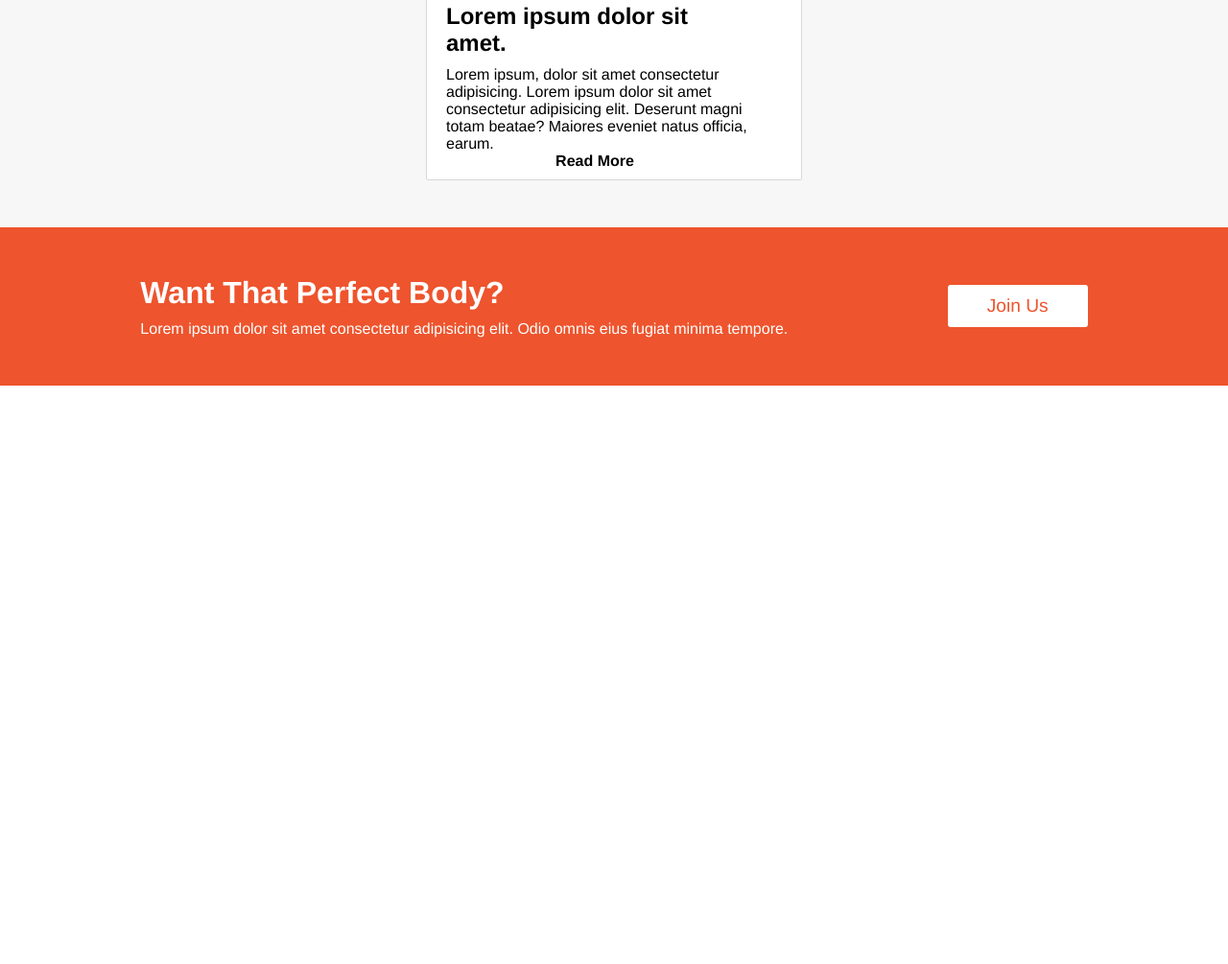
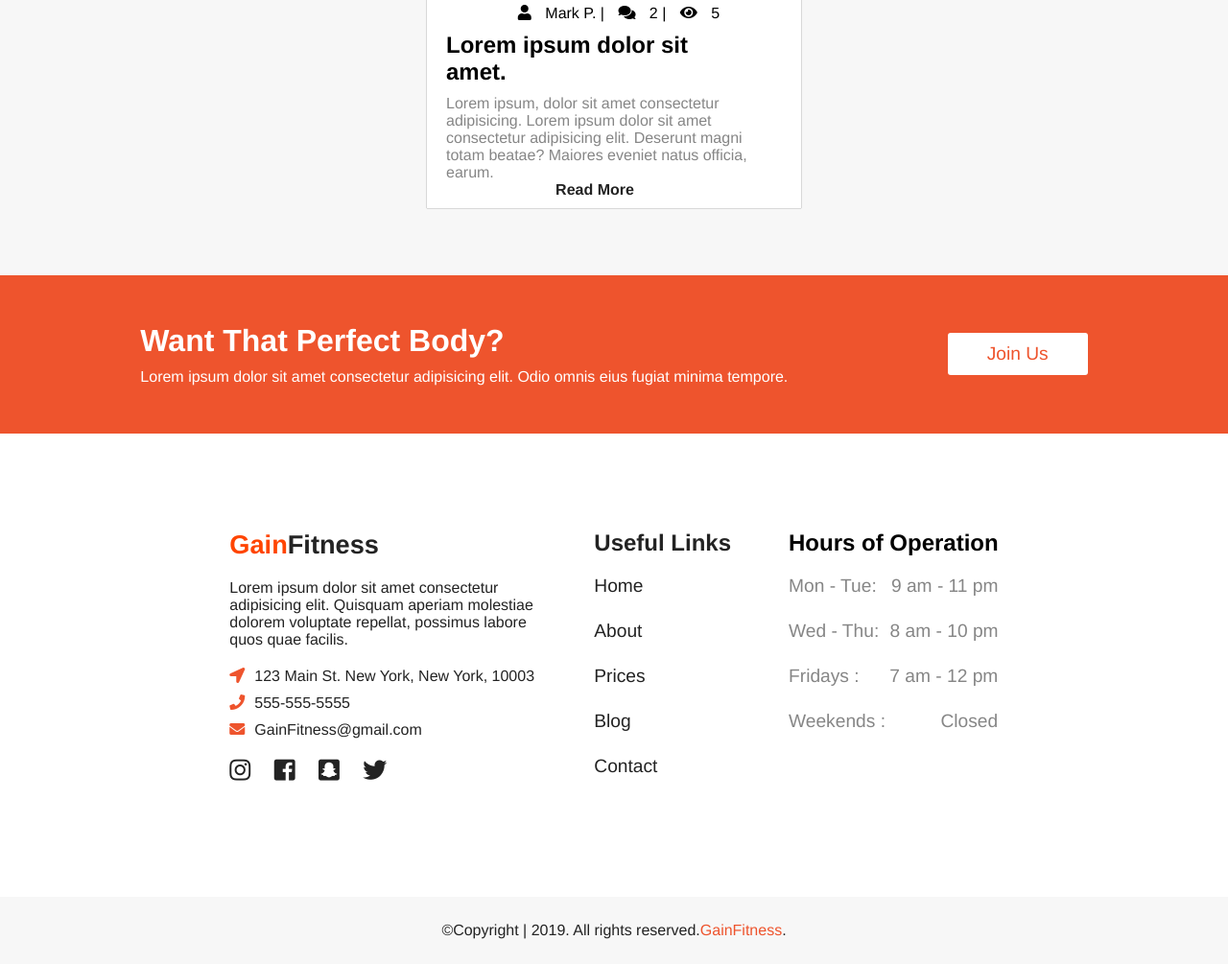
Before and after one commit to yeg003/yeg003.github.io, a plain HTML site: page index.html in a window 1280 px wide. Shown: the part 5066-6071 px from the top of the page at 96% size. Before the commit the page ends 5468 px from the top, so only its background shows below. Drawn offline with Linux system fonts and the light colour scheme; a script that the page names is missing.

Commit message:
Add files via upload
updated files

```diff
--- a/CSS/blog-section.css
+++ b/CSS/blog-section.css
@@ -6,7 +6,7 @@
     justify-items: center;
     padding-top: 40px;
     margin: 0 auto;
-    padding-bottom: 50px;
+    padding: 50px 0px;;
     text-align: center;
     }
 
@@ -30,6 +30,7 @@
     color: #868686;
     padding-bottom: 50px;
     line-height: 1.7;
+
 }
 
 #blog-section .blog-wrapper{
@@ -39,7 +40,7 @@
 }
 
 #blog-section .blog-box{
-    margin: 0px 20px;
+    margin: 0px 20px 20px 20px;
    background-color: white;
    box-shadow: -webkit-box-shadow: 0px 0px 1px 0px rgba(0,0,0,0.75);
    -moz-box-shadow: 0px 0px 1px 0px rgba(0,0,0,0.75);
@@ -84,18 +85,25 @@ border-radius: 2px;
 
     width: 350px;
 }
-
-#blog-section .blog-box .blog-content .blog-text{
-   text-align: left;
-   padding: 10px 0px 0px 10px;
-
-}
 #blog-section .blog-box .blog-content .blog-heading{
     font-size: 1.5rem;
     text-align: left;
     padding-left: 10px;
 }
 
+#blog-section .blog-box .blog-content .blog-text{
+   text-align: left;
+   padding: 10px 0px 0px 10px;
+    color: #868686;
+}
+
+#blog-section .blog-box .blog-content .blog-link a{
+    text-decoration: none;
+    color: #232323;
+}
+#blog-section .blog-box .blog-content .blog-link a:hover{
+    color: #ee542d;
+}
 #blog-section .blog-box .blog-img2{
     width: 350px;
     height: 200px;
--- /dev/null
+++ b/CSS/footer.css
@@ -0,0 +1,188 @@
+#footer-section .footer-container{
+    display: flex;
+    justify-content: center;
+    padding: 100px 0px;
+    flex-wrap: wrap;
+}
+/* Footer-1 */
+#footer-section .footer-1{
+    width: 25%;
+    margin: 0px 30px;
+    display:flex;
+    flex-direction: column;
+    justify-content: flex-start;
+}
+#footer-section h2{
+    text-align: left;
+    padding-bottom: 20px;
+}
+#footer-section .logo{
+    font-weight: 900;
+    font-size: 1.7rem;
+    color: #232323;
+
+}
+
+#footer-section span{
+    color: orangered;
+    font-weight: 900;
+}
+
+
+#footer-section .footer-1-text{
+    padding-bottom: 20px;
+    color: #232323;
+}
+#footer-section .footer-location{
+    display: flex;
+    padding-bottom: 10px;
+}
+#footer-section .footer-location .fa-location-arrow{
+    color: #ee542d;
+    padding-right: 10px;
+}
+#footer-section .footer-location p{
+    color: #232323;
+}
+
+#footer-section .footer-number{
+    display: flex;
+    padding-bottom: 10px;
+}
+#footer-section .footer-number .fa-phone{
+    color: #ee542d;
+    padding-right: 10px;
+}
+#footer-section .footer-number p{
+    color: #232323;
+}
+
+#footer-section .footer-email{
+    display: flex;
+    padding-bottom: 20px;
+}
+#footer-section .footer-email .fa-envelope{
+    color: #ee542d;
+    padding-right: 10px;
+}
+#footer-section .footer-email a{
+    color: #232323;
+    text-decoration: none;
+
+}
+#footer-section .footer-email a:hover{
+    color: #ee542d;
+}
+
+#footer-section .footer-links i{
+    padding-right: 20px;
+    font-size: 25px;
+}
+#footer-section .footer-links a{
+color: #232323;
+}
+#footer-section .footer-links a:hover{
+    color: #ee542d;
+}
+
+/* Footer-2 */
+#footer-section .footer-2{
+    display: flex;
+    margin: 0px 30px;
+    flex-direction: column;
+}
+
+#footer-section .footer-2 h2{
+    color: #232323;
+}
+
+#footer-section .footer-2-links{
+    display: flex;
+    flex-direction: column;
+}
+
+#footer-section .footer-2-links a {
+    text-decoration: none;
+    color: #232323;
+    padding-bottom: 25px;
+    font-size: 1.2rem;
+    display: inline-block;
+}
+
+#footer-section .footer-2-links a:hover{
+    color: #ee542d;
+}
+
+/* footer-3 */
+#footer-section .footer-3{
+    margin: 0px 30px;
+}
+#footer-section .footer-hours-container {
+    display: flex;
+    flex-direction: column;
+    color: #868686;
+}
+
+#footer-section .footer-hours-container .hours-wrapper{
+    display: flex;
+    margin-bottom: 20px;
+    padding-bottom: 5px;
+    font-size: 1.2rem;
+
+}
+
+#footer-section .hours-wrapper .hours-left{
+    flex-grow: 99;
+}
+
+#footer-section .hours-wrapper .hours-right{
+    flex-grow: 1
+}
+
+/* Copyright Section */
+#copyright-section p {
+    height: 70px;
+    background-color: #f7f7f7;
+    display: flex;
+    justify-content: center;
+    align-items: center;
+    color: #232323;
+}
+#copyright-section span{
+    color: #ee542d;
+}
+
+/* Media Queries */
+
+/* Mobile */
+@media (max-width:468px) {
+#footer-section .footer-container{
+    flex-direction: column;
+    padding: 50px 0;
+}
+
+#footer-section .footer-1{
+    width: 75%;
+    margin-bottom: 30px;
+}
+#footer-section .footer-1-text{
+    line-height: 1.5;
+}
+#footer-section .footer-location{
+    padding-bottom: 30px;
+}
+#footer-section .footer-number{
+    padding-bottom: 30px;
+}
+#footer-section .footer-email{
+    padding-bottom: 30px;
+}
+#footer-section .footer-links{
+    display: flex;
+    justify-content: space-between;
+}
+
+#footer-section .footer-2, .footer-3{
+    margin-bottom: 20px;
+}
+}
--- a/CSS/main.css
+++ b/CSS/main.css
@@ -5,6 +5,8 @@
 @import "prices.css";
 @import "call-to-action.css";
 @import "blog-section.css";
+@import "footer.css";
+
 * {
     font-family:  Helvetica, sans-serif;
     padding: 0;
--- a/CSS/prices.css
+++ b/CSS/prices.css
@@ -46,6 +46,7 @@
     flex-direction:row;
     justify-content: center;
     padding: 10px 10px;
+    margin: 10px;
     background-color: white;
     box-shadow: -webkit-box-shadow 0px 0px 0.5px 0px rgba(0,0,0,0.60);
     -moz-box-shadow: 0px 0px 0.5px 0px rgba(0,0,0,0.60);
--- a/index.html
+++ b/index.html
@@ -26,7 +26,7 @@
                 <li><a href="prices.html" target="_blank">Prices</a></li>
                 <li><a href="#">Blog</a></li>
                 <li><a href="#">Contact</a></li>
-
+            </ul>
         </nav>
     </header>
     <!-- Hero Section -->
@@ -189,7 +189,7 @@
                         <p class="blog-text">Lorem ipsum, dolor sit amet consectetur adipisicing. Lorem ipsum dolor
                             sit amet consectetur adipisicing elit. Deserunt magni totam beatae? Maiores eveniet
                             natus officia, earum.</p>
-                        <h4 class="blog-link ">Read More</h4>
+                        <h4 class="blog-link "><a href="#">Read More</a></h4>
                     </div>
                 </div>
                 <div class="blog-box">
@@ -212,7 +212,7 @@
                         <p class="blog-text">Lorem ipsum, dolor sit amet consectetur adipisicing. Lorem ipsum dolor
                             sit amet consectetur adipisicing elit. Deserunt magni totam beatae? Maiores eveniet
                             natus officia, earum.</p>
-                        <h4 class="blog-link ">Read More</h4>
+                        <h4 class="blog-link "><a href="#">Read More</a></h4>
                     </div>
                 </div>
                 <div class="blog-box">
@@ -235,7 +235,7 @@
                         <p class="blog-text">Lorem ipsum, dolor sit amet consectetur adipisicing. Lorem ipsum dolor
                             sit amet consectetur adipisicing elit. Deserunt magni totam beatae? Maiores eveniet
                             natus officia, earum.</p>
-                        <h4 class="blog-link ">Read More</h4>
+                        <h4 class="blog-link "><a href="#">Read More</a></h4>
                     </div>
                 </div>
             </div>
@@ -254,8 +254,72 @@
             <div class="right-call">
                 <button class="call-btn">Join Us</button>
             </div>
+        </div>
+    </section>
+    <footer id="footer-section">
+        <div class="footer-container">
+            <div class="footer-1">
+                <h2 class="logo"><span>Gain</span>Fitness</h2>
+                <p class="footer-1-text">Lorem ipsum dolor sit amet consectetur adipisicing elit. Quisquam aperiam
+                    molestiae dolorem
+                    voluptate repellat, possimus labore quos quae facilis. </p>
+                <div class="footer-location">
+                    <i class="fas fa-location-arrow"></i>
+                    <p>123 Main St. New York, New York, 10003</p>
+                </div>
+                <div class="footer-number">
+                    <i class="fas fa-phone"></i>
+                    <p>555-555-5555</p>
+                </div>
+                <div class="footer-email">
+                    <i class="fas fa-envelope"></i>
+                    <p><a href="#">GainFitness@gmail.com</a></p>
+                </div>
+                <div class="footer-links">
+                    <a href="#"><i class="fab fa-instagram"></i></a>
+                    <a href=""><i class="fab fa-facebook-square"></i></a>
+                    <a href=""><i class="fab fa-snapchat-square"></i></a>
+                    <a href=""><i class="fab fa-twitter"></i></a>
+                </div>
+            </div>
+            <div class="footer-2">
+                <h2>Useful Links</h2>
+                <div class="footer-2-links">
+                    <a href="#">Home</a>
+                    <a href="#about-section">About</a>
+                    <a href="prices.html" target="_blank">Prices</a>
+                    <a href="blog-page.html">Blog</a>
+                    <a href="contact.html">Contact</a>
+                    </ul>
+                </div>
+            </div>
+            <div class="footer-3">
+                <h2>Hours of Operation</h2>
+                <div class="footer-hours-container">
+                    <div class="hours-wrapper ">
+                        <p class="hours-left">Mon - Tue:</p>
+                        <p class="hours-right">9 am - 11 pm</p>
+                    </div>
+                    <div class="hours-wrapper">
+                        <p class="hours-left">Wed - Thu:</p>
+                        <p class="hours-right"> 8 am - 10 pm</p>
+                    </div>
+                    <div class="hours-wrapper">
+                        <p class="hours-left">Fridays :</p>
+                        <p class="hours-right">7 am - 12 pm</p>
+                    </div>
+                    <div class="hours-wrapper">
+                        <p class="hours-left">Weekends :</p>
+                        <p class="hours-right">Closed</p>
+                    </div>
+                </div>
+            </div>
+        </div>
+    </footer>
+    <section id="copyright-section">
 
-        </div>
+        <p>&copy;Copyright | 2019. All rights reserved. <span>GainFitness</span>.</p>
+
     </section>
 
 
```
